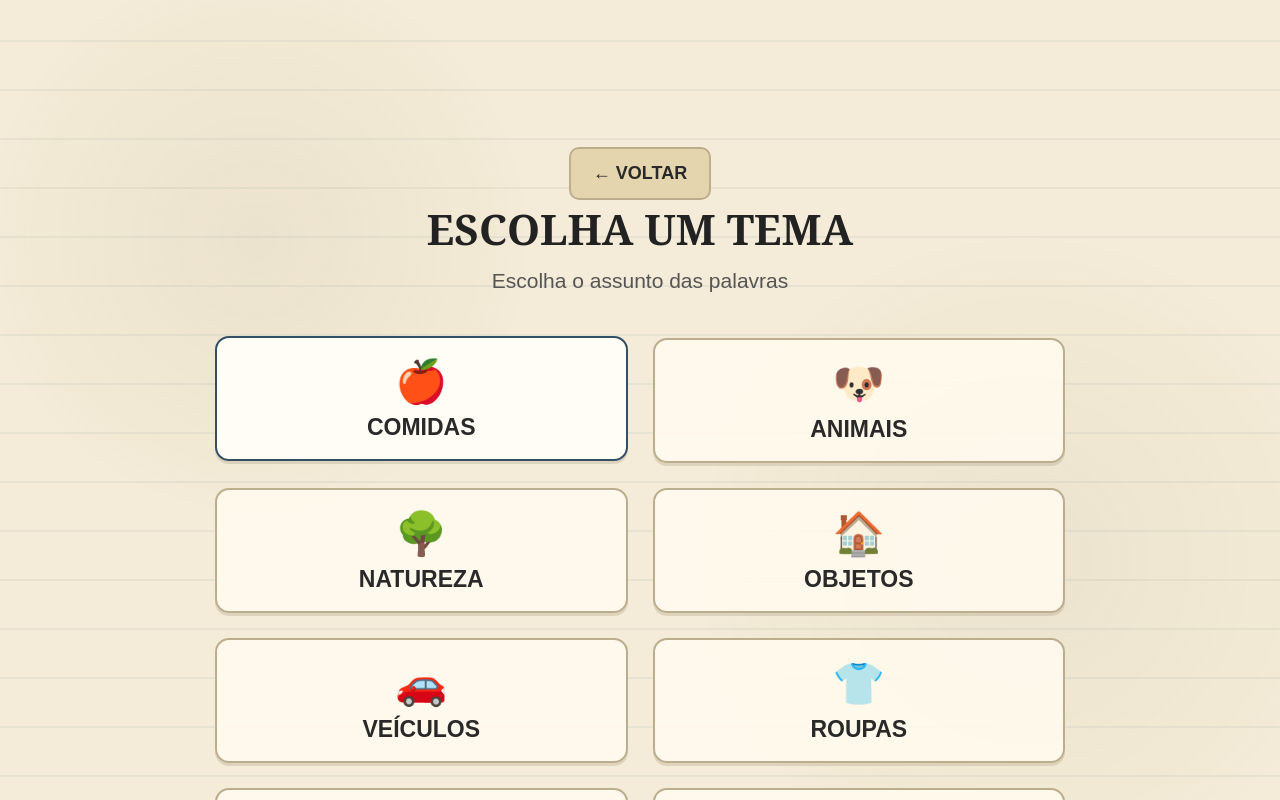
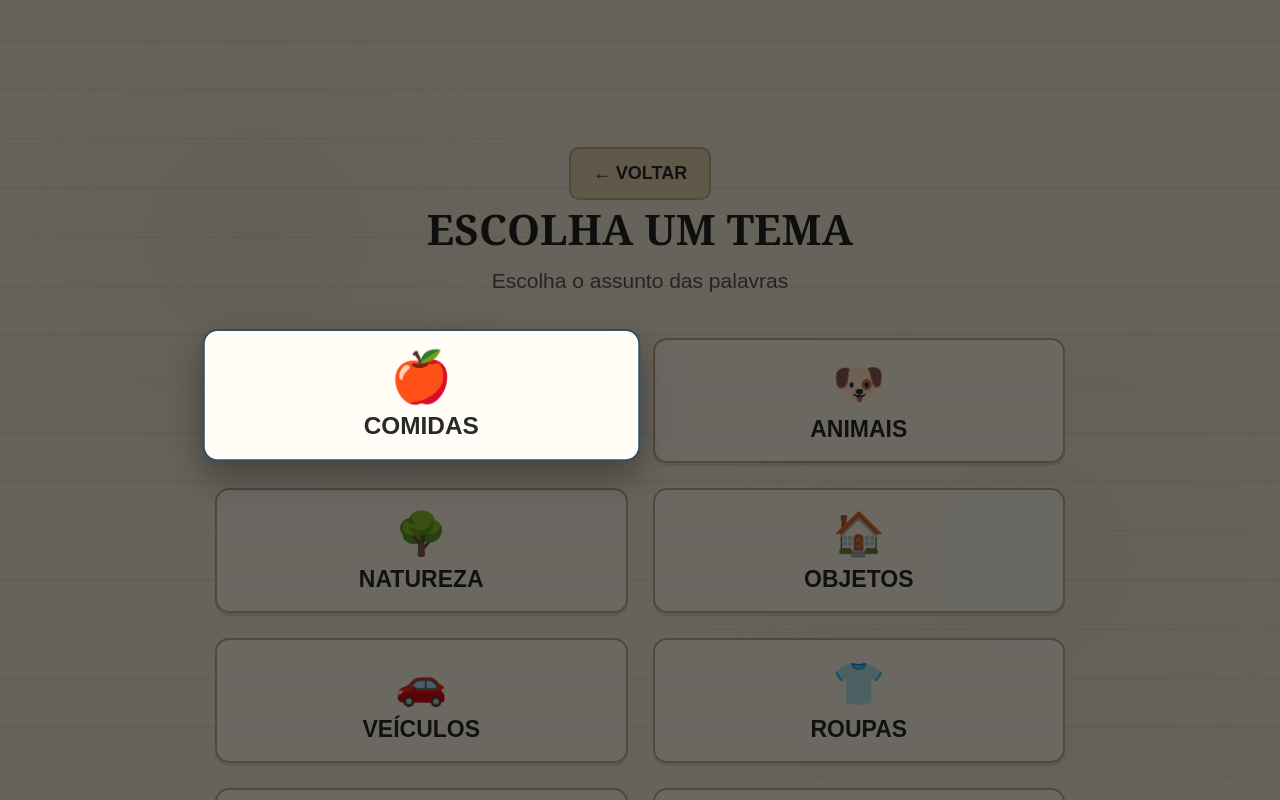
Before and after one commit to luanaretamiro-gif/alura-ux-acessibilidade-luana-part1, a plain HTML site: page index.html in a window 1280 px wide. In both pictures the pointer is over the button "🍎 COMIDAS". Shown: the part 693-1493 px from the top of the page. Drawn offline with Linux system fonts and the light colour scheme.

Commit message:
Update style.css

```diff
--- a/style.css
+++ b/style.css
@@ -291,6 +291,8 @@ button:active {
     max-width: 850px;
 
     margin: 0 auto;
+
+    position: relative;
 }
 
 
@@ -321,20 +323,53 @@ button:active {
     color: #292929;
 
     box-shadow: 0 3px 0 rgba(100, 80, 50, 0.15);
+
+    position: relative;
+
+    z-index: 1;
+
+    transition:
+        transform 0.3s ease,
+        background-color 0.3s ease,
+        border-color 0.3s ease,
+        box-shadow 0.3s ease,
+        filter 0.3s ease;
 }
 
+
+/* Escurece o restante da tela e destaca o card */
 
 .tema:hover {
 
     background-color: #fffdf5;
 
     border-color: #334f65;
+
+    transform: scale(1.06) translateY(-5px);
+
+    z-index: 20;
+
+    box-shadow:
+        0 0 0 100vmax rgba(0, 0, 0, 0.58),
+        0 15px 35px rgba(0, 0, 0, 0.35);
+}
+
+
+/* Mantém o conteúdo do card em destaque */
+
+.tema:hover .icone {
+
+    transform: scale(1.12);
+
+    transition: transform 0.3s ease;
 }
 
 
 .icone {
 
     font-size: 42px;
+
+    transition: transform 0.3s ease;
 }
 
 
```
